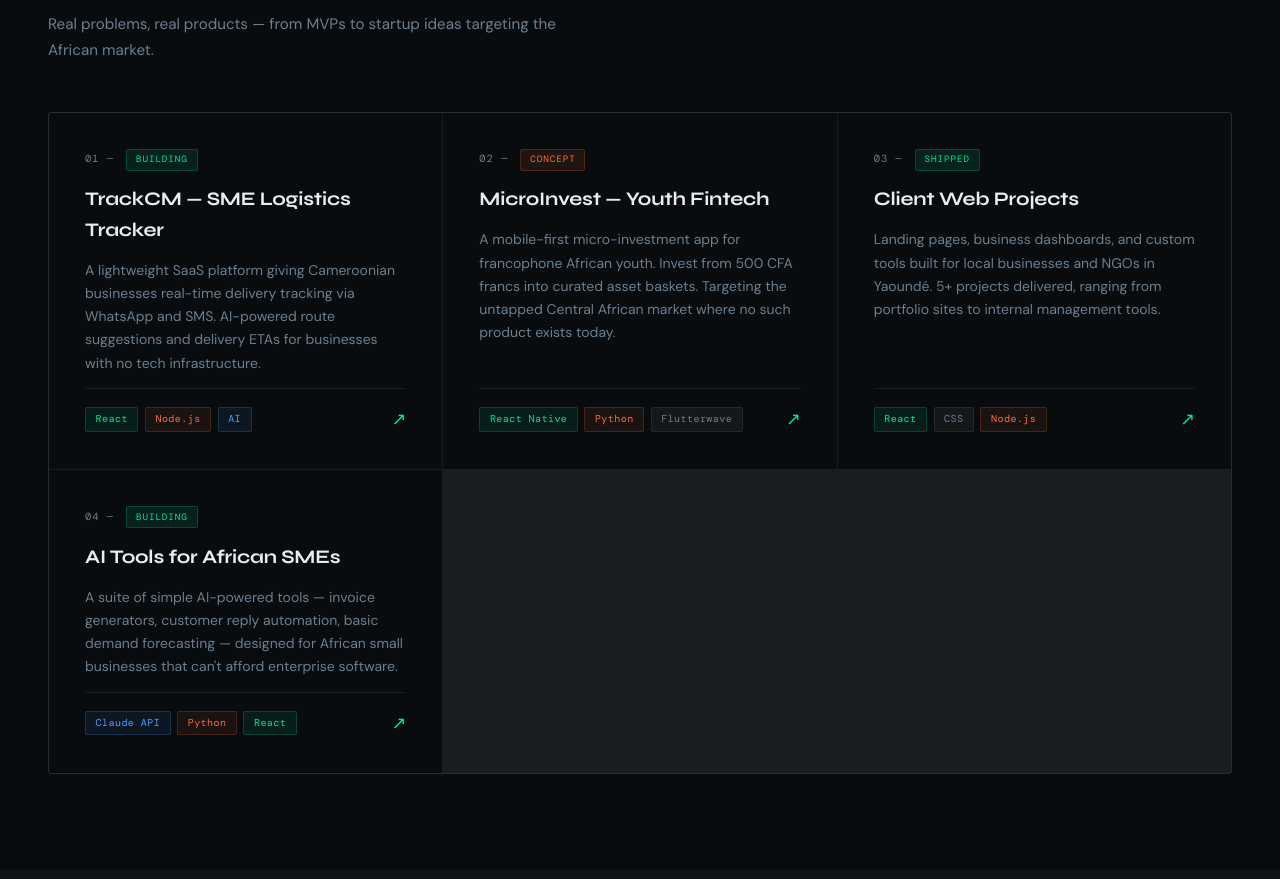
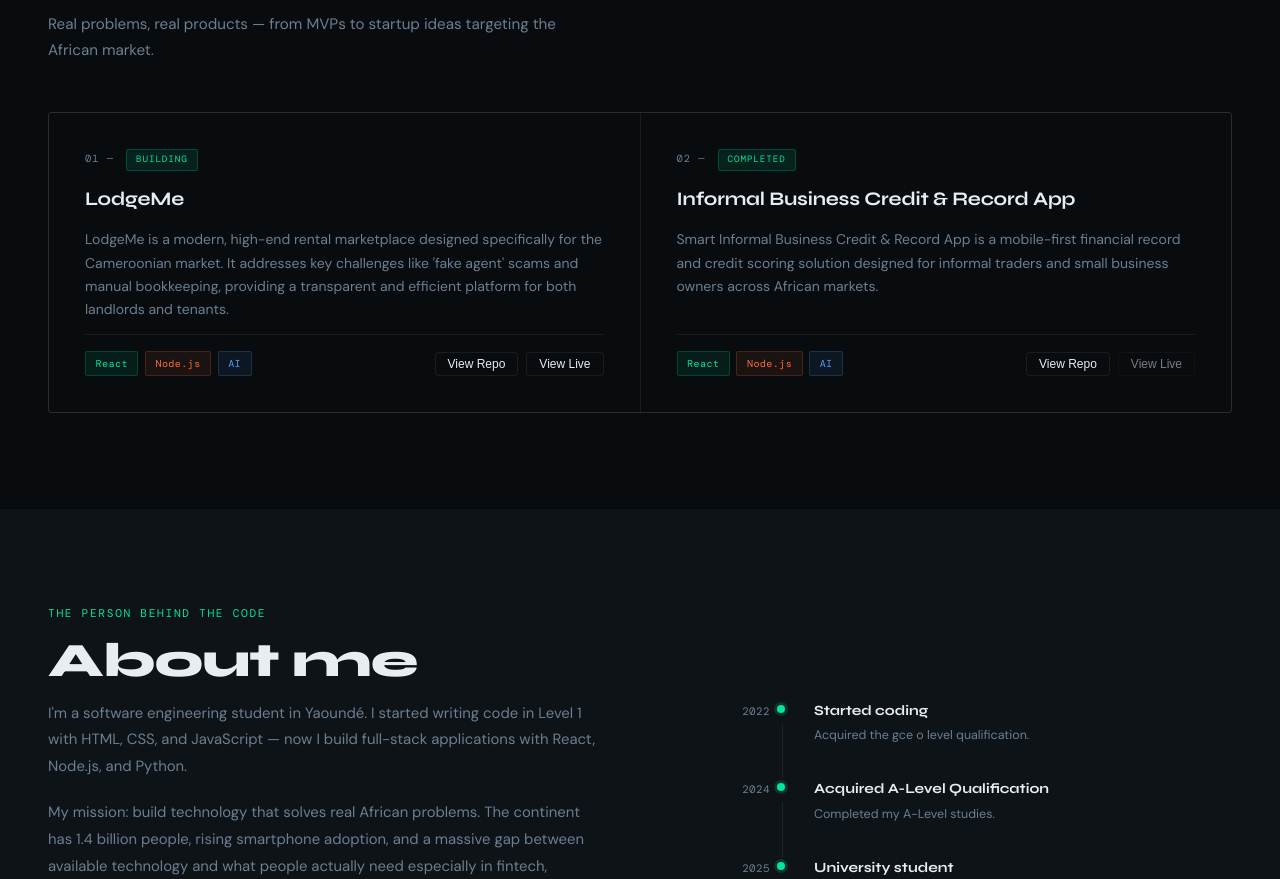
Before and after one commit to nHallecn/Portfolio, a React (Vite) app: page / in a window 1280 px wide. Shown: the part 1894-2773 px from the top of the page. Built offline with nearby package versions, Linux system fonts and the light colour scheme; a web font is replaced by a local one.

Commit message:
modified:   src/data/siteData.js 	modified:   src/index.css 	modified:   src/sections/projects.jsx

```diff
--- a/src/data/siteData.js
+++ b/src/data/siteData.js
@@ -54,6 +54,7 @@
       title: "Payments & Infra",
       tags: [
         { label: "Flutterwave", color: "default" },
+        { label: "Mobile Money", color: "default" },
         { label: "Orange Money", color: "default" },
         { label: "Git / GitHub", color: "orange" },
         { label: "Vercel", color: "default" },
@@ -66,54 +67,30 @@
       num: "01",
       status: "Building",
       statusColor: "accent",
-      title: "TrackCM — SME Logistics Tracker",
-      desc: "A lightweight SaaS platform giving Cameroonian businesses real-time delivery tracking via WhatsApp and SMS. AI-powered route suggestions and delivery ETAs for businesses with no tech infrastructure.",
+      title: "LodgeMe",
+      desc: "LodgeMe is a modern, high-end rental marketplace designed specifically for the Cameroonian market. It addresses key challenges like 'fake agent' scams and manual bookkeeping, providing a transparent and efficient platform for both landlords and tenants.",
       stack: [
         { label: "React", color: "accent" },
         { label: "Node.js", color: "orange" },
         { label: "AI", color: "blue" },
       ],
-      link: "#",
+      repo: "https://github.com/nHallecn/LodgeMe-1.0",
+      live: "https://lodgeme-wine.vercel.app/",
     },
     {
       num: "02",
-      status: "Concept",
-      statusColor: "orange",
-      title: "MicroInvest — Youth Fintech",
-      desc: "A mobile-first micro-investment app for francophone African youth. Invest from 500 CFA francs into curated asset baskets. Targeting the untapped Central African market where no such product exists today.",
-      stack: [
-        { label: "React Native", color: "accent" },
-        { label: "Python", color: "orange" },
-        { label: "Flutterwave", color: "default" },
-      ],
-      link: "#",
-    },
-    {
-      num: "03",
-      status: "Shipped",
+      status: "Completed",
       statusColor: "accent",
-      title: "Client Web Projects",
-      desc: "Landing pages, business dashboards, and custom tools built for local businesses and NGOs in Yaoundé. 5+ projects delivered, ranging from portfolio sites to internal management tools.",
+      title: "Informal Business Credit & Record App",
+      desc: "Smart Informal Business Credit & Record App is a mobile-first financial record and credit scoring solution designed for informal traders and small business owners across African markets.",
       stack: [
         { label: "React", color: "accent" },
-        { label: "CSS", color: "default" },
         { label: "Node.js", color: "orange" },
+        { label: "AI", color: "blue" },
       ],
-      link: "#",
-    },
-    {
-      num: "04",
-      status: "Building",
-      statusColor: "accent",
-      title: "AI Tools for African SMEs",
-      desc: "A suite of simple AI-powered tools — invoice generators, customer reply automation, basic demand forecasting — designed for African small businesses that can't afford enterprise software.",
-      stack: [
-        { label: "Claude API", color: "blue" },
-        { label: "Python", color: "orange" },
-        { label: "React", color: "accent" },
-      ],
-      link: "#",
-    },
+      repo: "https://github.com/nHallecn/Smart-Informal-Business-Credit-Record-App",
+      live: "#",
+    }
   ],
   timeline: [
     { year: "2022", title: "Started coding", desc: "Acquired the gce o level qualification." },
--- a/src/index.css
+++ b/src/index.css
@@ -354,10 +354,8 @@
     flex-direction: column;
     gap: 0.85rem;
     transition: background 0.2s;
-    cursor: pointer;
   }
   .project-card:hover { background: var(--bg2); }
-  .project-card:hover .p-arrow { transform: translate(3px,-3px); }
 
   .project-num {
     font-family: var(--font-mono);
@@ -406,11 +404,44 @@
 
   .p-stack { display: flex; gap: 0.4rem; flex-wrap: wrap; }
 
-  .p-arrow {
+  .project-buttons {
+    display: flex;
+    gap: 0.5rem;
+    flex-shrink: 0;
+  }
+
+  .btn {
+    padding: 0.25rem 0.75rem;
+    border: 1px solid var(--border);
+    background: var(--bg);
+    color: var(--text);
+    border-radius: 4px;
+    font-size: 0.75rem;
+    cursor: pointer;
+    transition: all 0.2s;
+  }
+
+  .btn:hover {
+    background: var(--bg2);
+    border-color: var(--accent);
+  }
+
+  .btn:disabled {
+    opacity: 0.5;
+    cursor: not-allowed;
+  }
+
+  .btn:disabled:hover {
+    background: var(--bg);
+    border-color: var(--border);
+  }
+
+  .btn-repo:hover:not(:disabled) {
     color: var(--accent);
-    font-size: 1.1rem;
-    transition: transform 0.2s;
-    flex-shrink: 0;
+  }
+
+  .btn-live:hover:not(:disabled) {
+    color: var(--accent2);
   }
 
   /* ABOUT */
--- a/src/sections/projects.jsx
+++ b/src/sections/projects.jsx
@@ -10,7 +10,7 @@
       <p className="section-desc reveal">Real problems, real products — from MVPs to startup ideas targeting the African market.</p>
       <div className="projects-grid reveal">
         {CONFIG.projects.map((p) => (
-          <div className="project-card" key={p.num} onClick={() => p.link !== "#" && window.open(p.link, "_blank")}>
+          <div className="project-card" key={p.num}>
             <div className="project-num">
               {p.num} — <StatusBadge status={p.status} color={p.statusColor} />
             </div>
@@ -20,7 +20,10 @@
               <div className="p-stack">
                 {p.stack.map((t) => <Tag key={t.label} label={t.label} color={t.color} />)}
               </div>
-              <span className="p-arrow">↗</span>
+              <div className="project-buttons">
+                <button className="btn btn-repo" onClick={() => p.repo !== "#" && window.open(p.repo, "_blank")} disabled={p.repo === "#"}>View Repo</button>
+                <button className="btn btn-live" onClick={() => p.live !== "#" && window.open(p.live, "_blank")} disabled={p.live === "#"}>View Live</button>
+              </div>
             </div>
           </div>
         ))}
```
